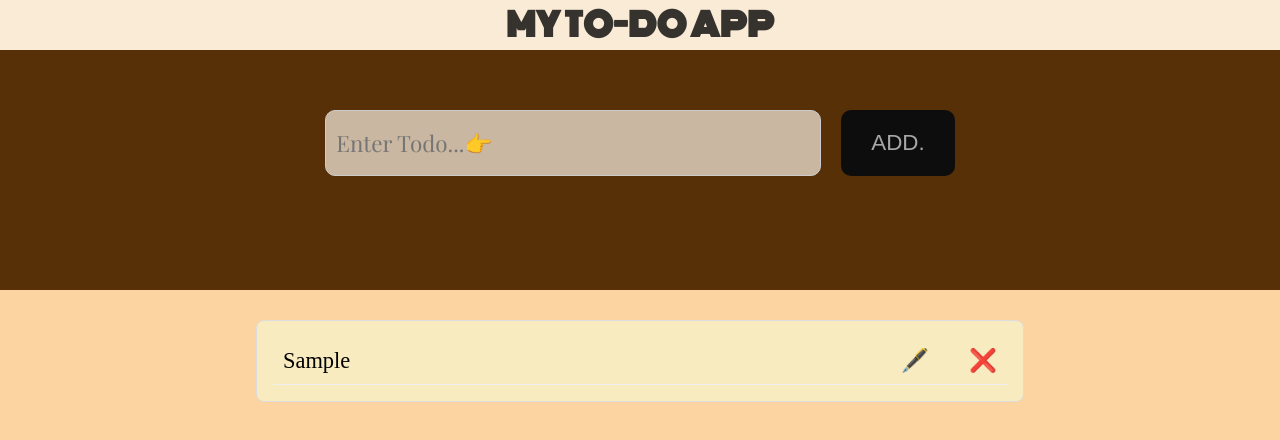
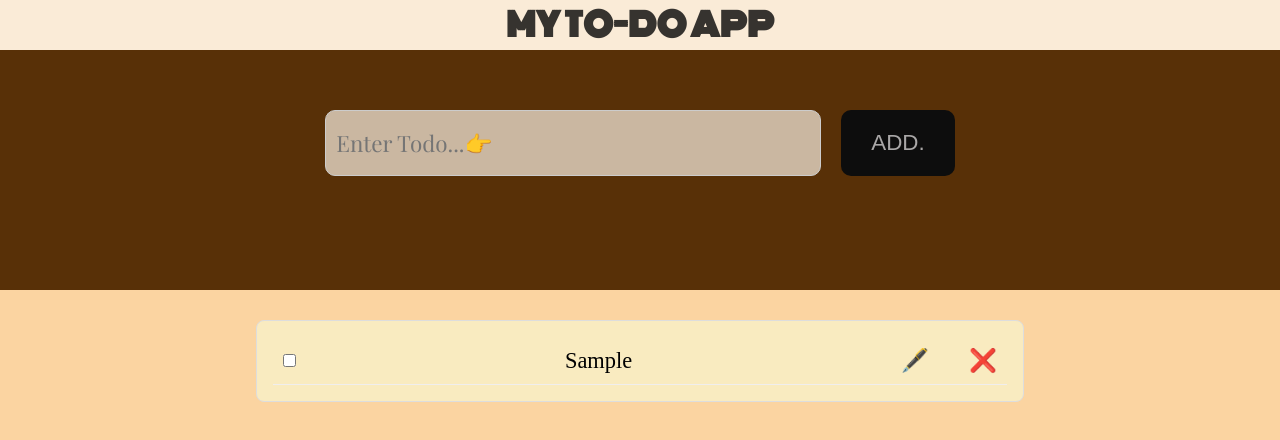
Before and after one commit to DarshanPro123/TODO-List_Myproject, a React (Vite) app: page / in a window 1280 px wide. Both pictures are taken after typing "Sample" into the empty fields and a click on the button "ADD.". Shown: the top 440 px of the page. Built offline with nearby package versions, Linux system fonts and the light colour scheme; a web font is replaced by a local one.

Commit message:
Add checkbox

```diff
--- a/src/App.jsx
+++ b/src/App.jsx
@@ -26,6 +26,12 @@ function App() {
     setList(updateList);
   };
 
+  const handleCheck = (id) => {
+    setList((list) =>
+      list.map((i) => (i.id === id ? { ...i, checked: !i.checked } : i))
+    );
+  };
+
   return (
     <>
       {" "}
@@ -34,7 +40,12 @@ function App() {
         <Input_todo list={list} onhandleAdd={handleAdd} />
       </div>
       {list.length > 0 ? (
-        <Lists list={list} listDel={handleDel} onEdit={handleEdit} />
+        <Lists
+          list={list}
+          listDel={handleDel}
+          onEdit={handleEdit}
+          onCheck={handleCheck}
+        />
       ) : (
         <>
           {" "}
--- a/src/Components/Input_todo.jsx
+++ b/src/Components/Input_todo.jsx
@@ -8,7 +8,7 @@ const Input_todo = ({ onhandleAdd }) => {
     e.preventDefault();
     console.log(val);
 
-    const newList = { val, id: Date.now() };
+    const newList = { val, id: Date.now(), checked: false };
     console.log(newList);
     {
       val.length !== 0 ? onhandleAdd(newList) : alert("Add value on list");
--- a/src/Components/List.jsx
+++ b/src/Components/List.jsx
@@ -1,7 +1,7 @@
 import { useState } from "react";
 import PropTypes from "prop-types";
 
-const List = ({ lst, listDel, onEdit }) => {
+const List = ({ lst, listDel, onEdit, onCheck }) => {
   const [isEdting, setEditing] = useState(false);
   const [editTxt, setEditTxt] = useState(lst.val);
 
@@ -29,7 +29,8 @@ const List = ({ lst, listDel, onEdit }) => {
           </>
         ) : (
           <>
-            <span>{lst.val}</span>
+            <input type="checkbox" onClick={() => onCheck(lst.id)} />
+            <span style={lst.c}>{lst.val}</span>
             <div className="buttons">
               <span onClick={() => setEditing(true)}>🖋️</span>
               <span onClick={() => listDel(lst.id)}>❌</span>
@@ -53,6 +54,7 @@ List.propTypes = {
   ).isRequired,
   listDel: PropTypes.func.isRequired,
   onEdit: PropTypes.func.isRequired,
+  onCheck: PropTypes.func.isRequired,
 };
 
 export default List;
--- a/src/Components/Lists.jsx
+++ b/src/Components/Lists.jsx
@@ -1,12 +1,18 @@
 import List from "./List";
 import PropTypes from "prop-types";
 
-const Lists = ({ list, listDel, onEdit }) => {
+const Lists = ({ list, listDel, onEdit, onCheck }) => {
   return (
     <div className="lists_box">
       <ul>
         {list.map((lst) => (
-          <List key={lst.id} lst={lst} listDel={listDel} onEdit={onEdit} />
+          <List
+            key={lst.id}
+            lst={lst}
+            listDel={listDel}
+            onEdit={onEdit}
+            onCheck={onCheck}
+          />
         ))}
       </ul>
     </div>
@@ -22,6 +28,7 @@ Lists.propTypes = {
   ).isRequired,
   listDel: PropTypes.func.isRequired,
   onEdit: PropTypes.func.isRequired,
+  onCheck: PropTypes.func.isRequired,
 };
 
 export default Lists;
```
